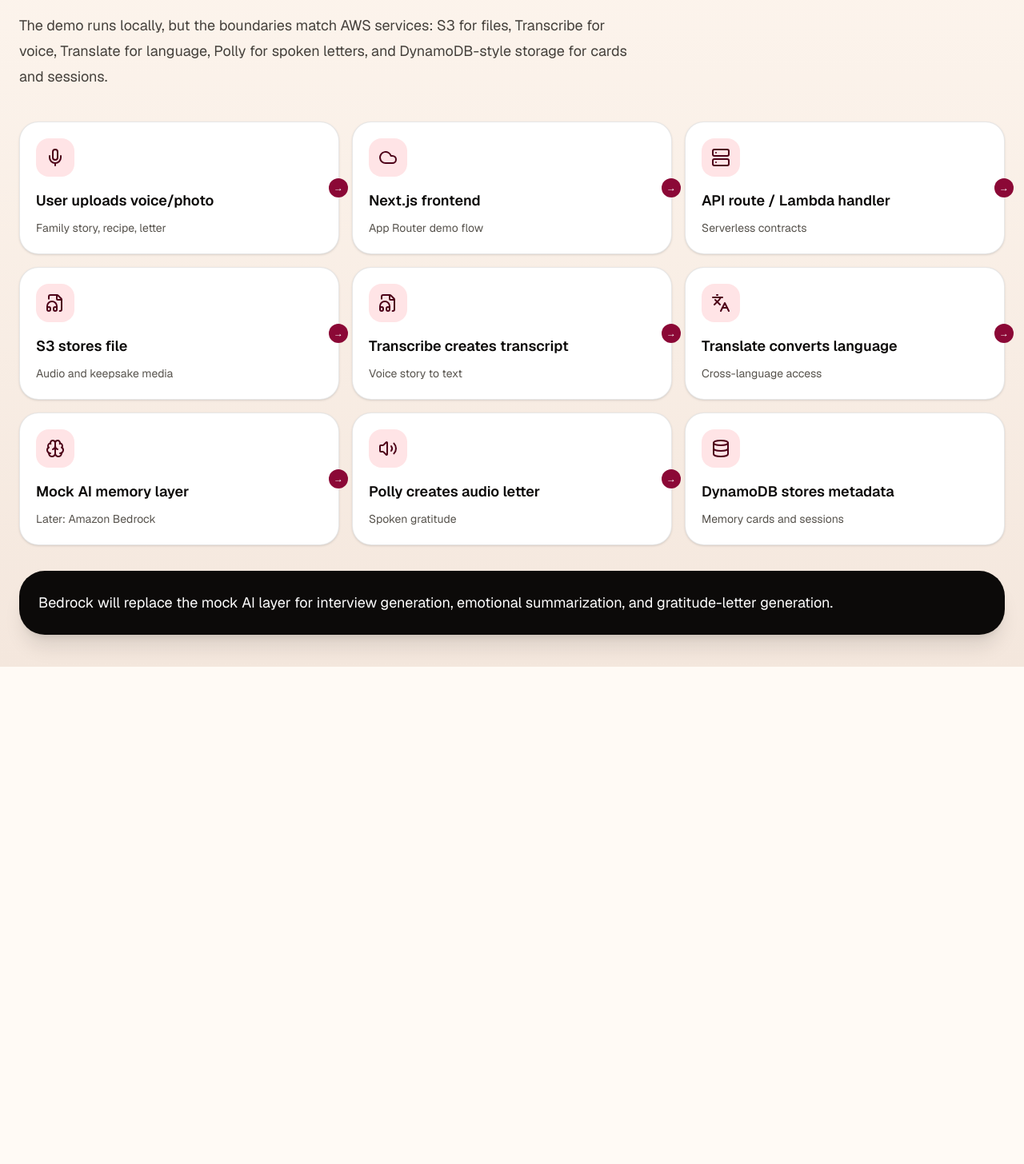
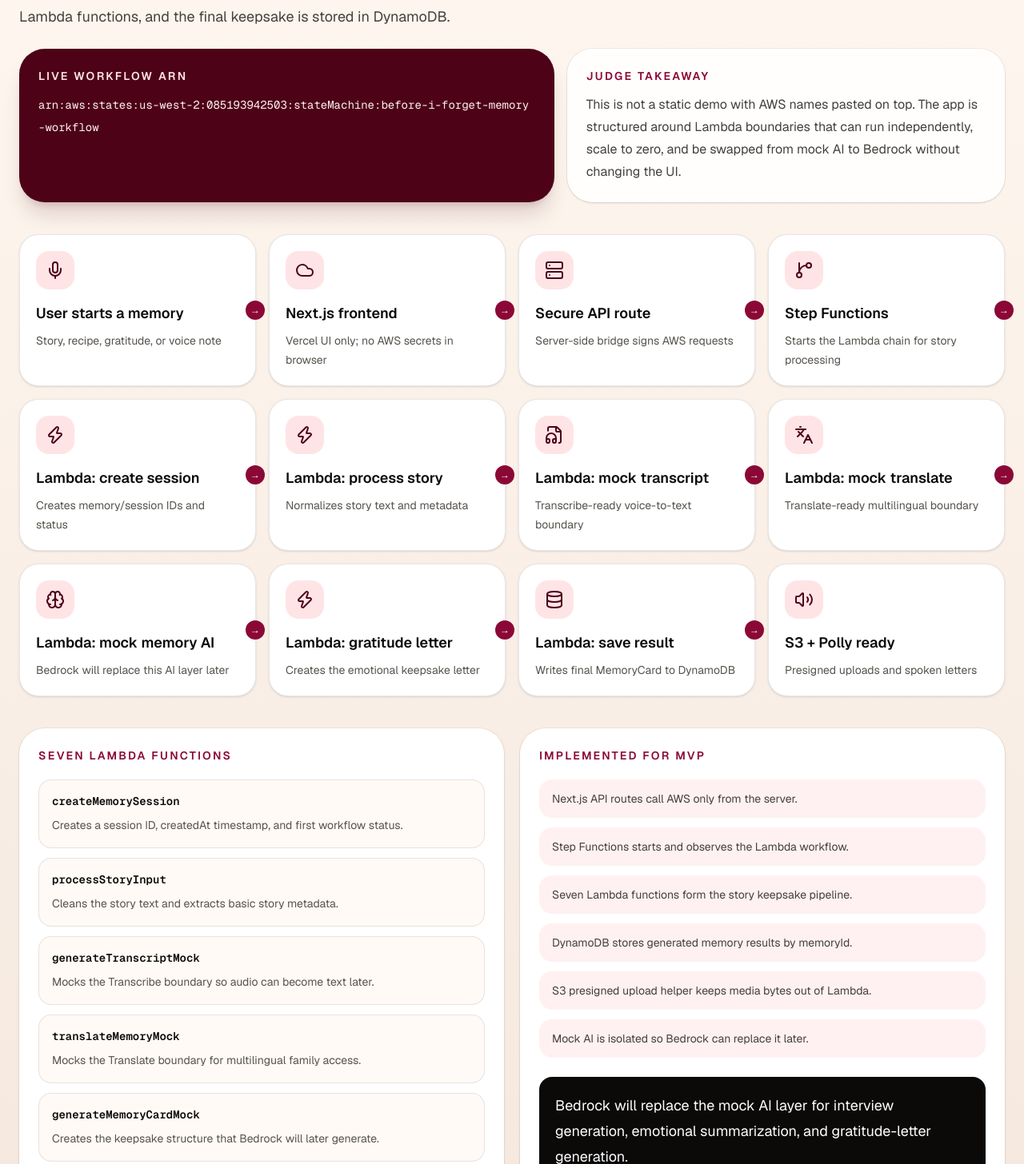
Before and after one commit to himanipng/Before_I_Forget, a Next.js app: page /architecture in a window 1280 px wide. Shown: the part 374-1830 px from the top of the page at 80% size. Before the commit the page ends 1208 px from the top, so only its background shows below. Built offline with nearby package versions, Linux system fonts and the light colour scheme.

Commit message:
Emphasize Lambda architecture for judging

```diff
--- a/app/architecture/page.tsx
+++ b/app/architecture/page.tsx
@@ -1,5 +1,24 @@
 import { ArchitectureDiagram } from "@/components/ArchitectureDiagram";
 import { Navbar } from "@/components/Navbar";
+
+const lambdaSteps = [
+  ["createMemorySession", "Creates a session ID, createdAt timestamp, and first workflow status."],
+  ["processStoryInput", "Cleans the story text and extracts basic story metadata."],
+  ["generateTranscriptMock", "Mocks the Transcribe boundary so audio can become text later."],
+  ["translateMemoryMock", "Mocks the Translate boundary for multilingual family access."],
+  ["generateMemoryCardMock", "Creates the keepsake structure that Bedrock will later generate."],
+  ["generateGratitudeLetterMock", "Turns the memory into a thank-you letter."],
+  ["saveMemoryResult", "Writes the final MemoryCard-shaped item into DynamoDB."],
+];
+
+const implemented = [
+  "Next.js API routes call AWS only from the server.",
+  "Step Functions starts and observes the Lambda workflow.",
+  "Seven Lambda functions form the story keepsake pipeline.",
+  "DynamoDB stores generated memory results by memoryId.",
+  "S3 presigned upload helper keeps media bytes out of Lambda.",
+  "Mock AI is isolated so Bedrock can replace it later.",
+];
 
 export default function ArchitecturePage() {
   return (
@@ -7,20 +26,60 @@
       <Navbar />
       <main className="min-h-screen bg-[linear-gradient(180deg,#fff8f1,#f4e7dd)] px-4 py-10 sm:px-6">
         <div className="mx-auto max-w-7xl">
-          <p className="text-sm font-semibold uppercase tracking-[0.18em] text-rose-900">AWS Architecture</p>
+          <p className="text-sm font-semibold uppercase tracking-[0.18em] text-rose-900">Serverless With Lambda</p>
           <h1 className="mt-4 max-w-4xl text-4xl font-semibold leading-tight text-stone-950 sm:text-6xl">
-            A Lambda-style memory pipeline, mocked where it should be mocked.
+            Lambda is the heart of the memory pipeline.
           </h1>
           <p className="mt-5 max-w-3xl text-lg leading-8 text-stone-700">
-            The demo runs locally, but the boundaries match AWS services: S3 for files, Transcribe for voice, Translate for language, Polly for spoken letters, and DynamoDB-style storage for cards and sessions.
+            Before I Forget uses the frontend only as the quiet entry point. The real backend shape is serverless:
+            a secure Next.js API route starts Step Functions, Step Functions runs a chain of Lambda functions,
+            and the final keepsake is stored in DynamoDB.
           </p>
+          <div className="mt-6 grid gap-4 lg:grid-cols-[1.1fr_0.9fr]">
+            <div className="rounded-[2rem] bg-rose-950 p-6 text-white shadow-xl shadow-rose-950/15">
+              <p className="text-sm font-semibold uppercase tracking-[0.16em] text-rose-100">Live workflow ARN</p>
+              <p className="mt-3 break-all font-mono text-sm leading-7 text-rose-50">
+                arn:aws:states:us-west-2:085193942503:stateMachine:before-i-forget-memory-workflow
+              </p>
+            </div>
+            <div className="rounded-[2rem] bg-white/90 p-6 shadow-sm ring-1 ring-stone-900/5">
+              <p className="text-sm font-semibold uppercase tracking-[0.16em] text-rose-900">Judge takeaway</p>
+              <p className="mt-3 leading-7 text-stone-700">
+                This is not a static demo with AWS names pasted on top. The app is structured around Lambda boundaries
+                that can run independently, scale to zero, and be swapped from mock AI to Bedrock without changing the UI.
+              </p>
+            </div>
+          </div>
           <div className="mt-10">
             <ArchitectureDiagram />
           </div>
-          <div className="mt-8 rounded-[2rem] bg-stone-950 p-6 text-white shadow-xl shadow-stone-950/10">
-            <p className="text-lg leading-8">
-              Bedrock will replace the mock AI layer for interview generation, emotional summarization, and gratitude-letter generation.
-            </p>
+          <div className="mt-10 grid gap-5 lg:grid-cols-2">
+            <section className="rounded-[2rem] bg-white p-6 shadow-sm ring-1 ring-stone-900/5">
+              <p className="text-sm font-semibold uppercase tracking-[0.16em] text-rose-900">Seven Lambda functions</p>
+              <div className="mt-5 grid gap-3">
+                {lambdaSteps.map(([name, detail]) => (
+                  <div key={name} className="rounded-2xl border border-stone-900/10 bg-[#fffaf5] p-4">
+                    <p className="font-mono text-sm font-semibold text-stone-950">{name}</p>
+                    <p className="mt-2 text-sm leading-6 text-stone-600">{detail}</p>
+                  </div>
+                ))}
+              </div>
+            </section>
+            <section className="rounded-[2rem] bg-white p-6 shadow-sm ring-1 ring-stone-900/5">
+              <p className="text-sm font-semibold uppercase tracking-[0.16em] text-rose-900">Implemented for MVP</p>
+              <ul className="mt-5 grid gap-3">
+                {implemented.map((item) => (
+                  <li key={item} className="rounded-2xl bg-rose-50 px-4 py-3 text-sm leading-6 text-stone-700">
+                    {item}
+                  </li>
+                ))}
+              </ul>
+              <div className="mt-6 rounded-2xl bg-stone-950 p-5 text-white">
+                <p className="text-lg leading-8">
+                  Bedrock will replace the mock AI layer for interview generation, emotional summarization, and gratitude-letter generation.
+                </p>
+              </div>
+            </section>
           </div>
         </div>
       </main>
--- a/components/ArchitectureDiagram.tsx
+++ b/components/ArchitectureDiagram.tsx
@@ -1,20 +1,23 @@
-import { Brain, Cloud, Database, FileAudio, Languages, Mic, Server, Volume2 } from "lucide-react";
+import { Brain, Cloud, Database, FileAudio, GitBranch, Languages, Mic, Server, Volume2, Zap } from "lucide-react";
 
 const nodes = [
-  { title: "User uploads voice/photo", detail: "Family story, recipe, letter", icon: Mic },
-  { title: "Next.js frontend", detail: "App Router demo flow", icon: Cloud },
-  { title: "API route / Lambda handler", detail: "Serverless contracts", icon: Server },
-  { title: "S3 stores file", detail: "Audio and keepsake media", icon: FileAudio },
-  { title: "Transcribe creates transcript", detail: "Voice story to text", icon: FileAudio },
-  { title: "Translate converts language", detail: "Cross-language access", icon: Languages },
-  { title: "Mock AI memory layer", detail: "Later: Amazon Bedrock", icon: Brain },
-  { title: "Polly creates audio letter", detail: "Spoken gratitude", icon: Volume2 },
-  { title: "DynamoDB stores metadata", detail: "Memory cards and sessions", icon: Database },
+  { title: "User starts a memory", detail: "Story, recipe, gratitude, or voice note", icon: Mic },
+  { title: "Next.js frontend", detail: "Vercel UI only; no AWS secrets in browser", icon: Cloud },
+  { title: "Secure API route", detail: "Server-side bridge signs AWS requests", icon: Server },
+  { title: "Step Functions", detail: "Starts the Lambda chain for story processing", icon: GitBranch },
+  { title: "Lambda: create session", detail: "Creates memory/session IDs and status", icon: Zap },
+  { title: "Lambda: process story", detail: "Normalizes story text and metadata", icon: Zap },
+  { title: "Lambda: mock transcript", detail: "Transcribe-ready voice-to-text boundary", icon: FileAudio },
+  { title: "Lambda: mock translate", detail: "Translate-ready multilingual boundary", icon: Languages },
+  { title: "Lambda: mock memory AI", detail: "Bedrock will replace this AI layer later", icon: Brain },
+  { title: "Lambda: gratitude letter", detail: "Creates the emotional keepsake letter", icon: Zap },
+  { title: "Lambda: save result", detail: "Writes final MemoryCard to DynamoDB", icon: Database },
+  { title: "S3 + Polly ready", detail: "Presigned uploads and spoken letters", icon: Volume2 },
 ];
 
 export function ArchitectureDiagram() {
   return (
-    <div className="grid gap-4 md:grid-cols-3">
+    <div className="grid gap-4 md:grid-cols-3 xl:grid-cols-4">
       {nodes.map((node, index) => {
         const Icon = node.icon;
         return (
```
Also changed, not shown: aws-workflow/README.md, 1 other file (tests, documents, lock files or other folders).
